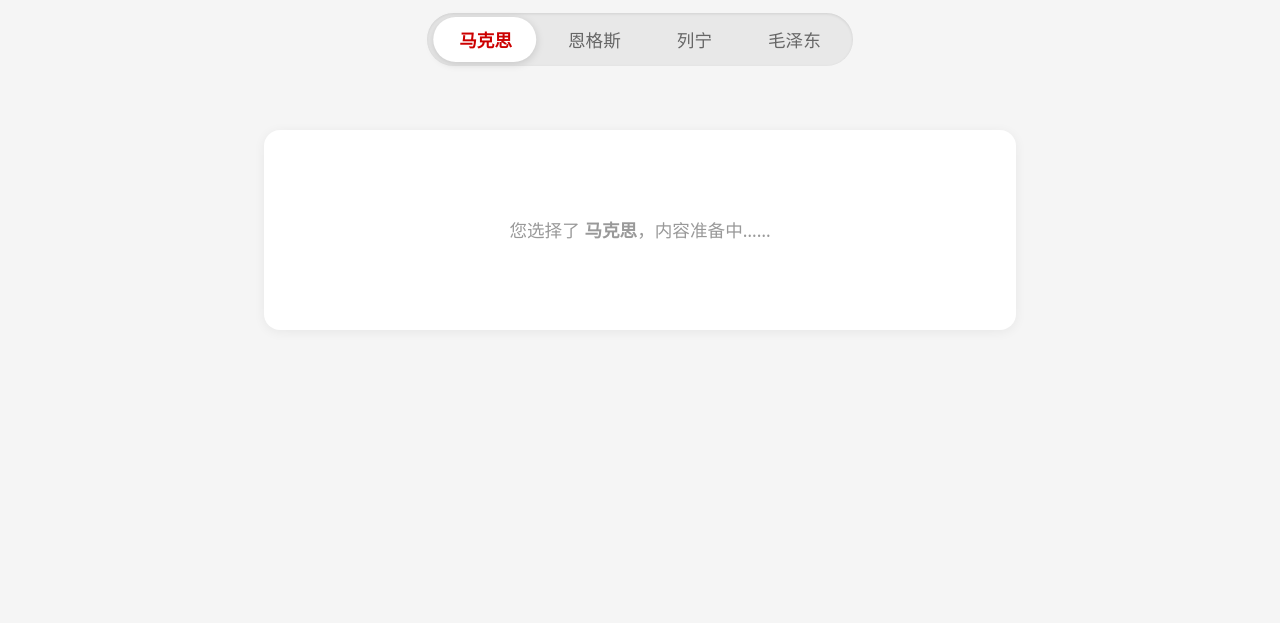
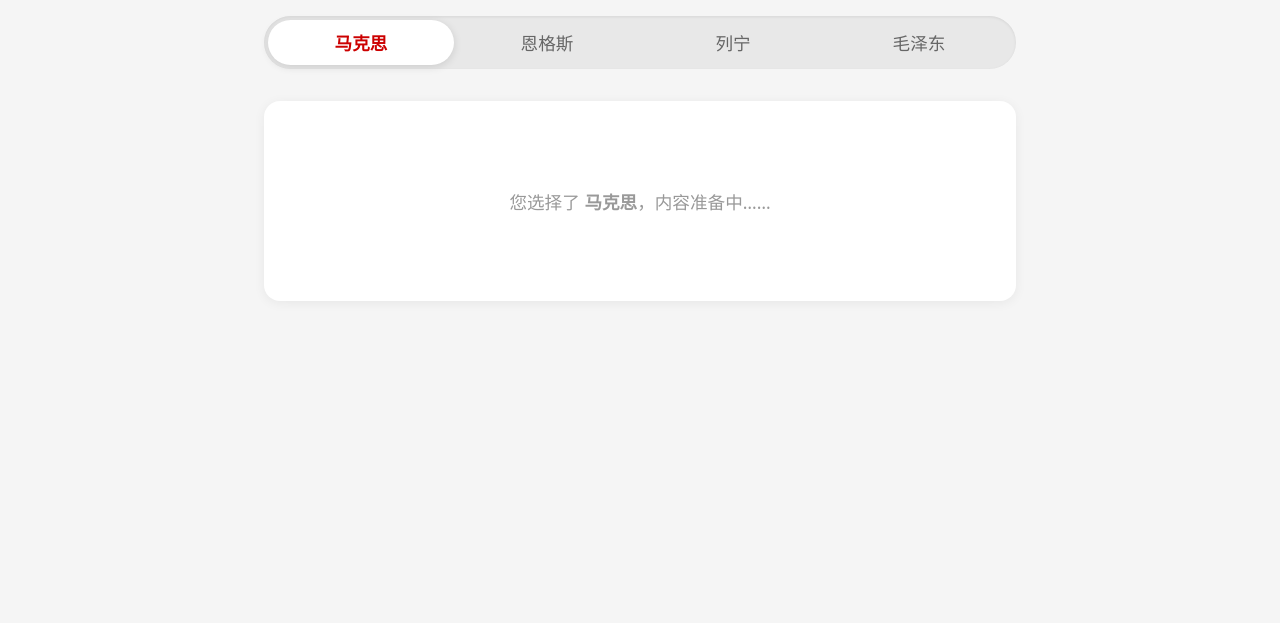
Before and after one commit to WiseGuLi/Web_MLMZY, a plain HTML site: page library/index.html in a window 1280 px wide. Shown: the part 177-800 px from the top of the page. Drawn offline with Linux system fonts and the light colour scheme.

Commit message:
Update index.html

```diff
--- a/library/index.html
+++ b/library/index.html
@@ -5,7 +5,7 @@
     <meta name="viewport" content="width=device-width, initial-scale=1.0">
     <title>GuLi 马列毛主义学习站</title>
     <style>
-        /* 全局重置（不影响顶部栏） */
+        /* 全局重置 */
         * {
             margin: 0;
             padding: 0;
@@ -14,16 +14,16 @@
 
         body {
             font-family: system-ui, -apple-system, 'Segoe UI', Roboto, sans-serif;
-            background: #f5f5f5;
+            background: #f5f5f5;  /* 与顶栏背景一致 */
             min-height: 100vh;
+            color: #222;
         }
 
-        /* ----- 文库页面主体内容 ----- */
+        /* ----- 文库页面主体容器 ----- */
         .library-container {
             max-width: 800px;
             margin: 2rem auto;
             padding: 0 1.5rem;
-            text-align: center;
         }
 
         /* “文库”大标题 */
@@ -31,101 +31,99 @@
             font-size: 2.8rem;
             font-weight: 700;
             color: #222;
-            margin-bottom: 1.8rem;
-            letter-spacing: 2px;
+            text-align: center;
+            margin-bottom: 2rem;
+            letter-spacing: 1px;
         }
 
-        /* ----- 胶囊选择器（分段控制器） ----- */
+        /* ----- 胶囊选择器（修复定位） ----- */
         .segmented-control {
             position: relative;
-            display: inline-flex;
+            display: flex;
             background: #e8e8e8;
             border-radius: 40px;
             padding: 4px;
-            box-shadow: inset 0 1px 3px rgba(0,0,0,0.1);
+            box-shadow: inset 0 1px 3px rgba(0,0,0,0.08);
             margin-bottom: 2rem;
             user-select: none;
+            /* 确保相对定位，供滑块绝对定位 */
         }
 
         .segmented-control input {
-            display: none; /* 隐藏单选框 */
+            display: none; /* 隐藏原生 radio */
         }
 
         .segmented-control label {
-            padding: 10px 28px;
+            flex: 1;                     /* 均分宽度 */
+            padding: 10px 0;
+            text-align: center;
             font-size: 1.1rem;
             font-weight: 500;
-            color: #555;
+            color: #666;
             cursor: pointer;
             border-radius: 30px;
-            transition: color 0.25s ease;
+            transition: color 0.2s ease;
             z-index: 2;
             position: relative;
             white-space: nowrap;
         }
 
-        /* 滑块（背景胶囊） */
+        /* 滑块（白色胶囊背景） */
         .segmented-control .slider {
             position: absolute;
             top: 4px;
-            left: 4px;
-            width: calc(25% - 4px); /* 四个选项各占 25% 宽度，减去 padding */
+            left: 4px;          /* 初始占位，JS 动态设置 */
             height: calc(100% - 8px);
             background: white;
             border-radius: 30px;
-            box-shadow: 0 2px 8px rgba(0,0,0,0.15);
-            transition: transform 0.3s cubic-bezier(0.34, 1.56, 0.64, 1);
+            box-shadow: 0 2px 8px rgba(0,0,0,0.12);
+            transition: left 0.25s ease, width 0.25s ease;
             z-index: 1;
+            pointer-events: none; /* 让点击穿透 */
         }
 
-        /* 选中状态文字颜色 */
+        /* 选中状态文字变红 */
         .segmented-control input:checked + label {
-            color: #cc0000; /* 红色 */
+            color: #cc0000;
             font-weight: 600;
         }
 
-        /* 未选中时文字稍暗 */
-        .segmented-control label:not(:checked) {
-            color: #666;
-        }
-
-        /* 下方内容占位 */
+        /* 下方内容卡片 */
         .library-content {
-            margin-top: 2rem;
-            padding: 2rem;
             background: white;
             border-radius: 16px;
             box-shadow: 0 2px 12px rgba(0,0,0,0.06);
-            color: #999;
-            font-size: 1.1rem;
+            padding: 2rem;
             min-height: 200px;
             display: flex;
             align-items: center;
             justify-content: center;
+            color: #999;
+            font-size: 1.1rem;
+            text-align: center;
         }
 
-        /* 响应式小屏调整 */
+        /* 响应式 */
         @media (max-width: 600px) {
             .library-title {
                 font-size: 2rem;
             }
             .segmented-control label {
-                padding: 8px 16px;
                 font-size: 0.95rem;
+                padding: 8px 0;
             }
         }
     </style>
 </head>
 <body>
 
-    <!-- ===== 顶部导航栏占位（由 fetch 加载） ===== -->
+    <!-- ===== 顶部导航栏占位 ===== -->
     <div id="nav-placeholder"></div>
 
     <!-- ===== 文库页面主体 ===== -->
     <main class="library-container">
         <h1 class="library-title">文库</h1>
 
-        <!-- 胶囊选择器（四个选项） -->
         <div class="segmented-control" id="segmentedControl">
             <span class="slider" id="slider"></span> <!-- 滑块 -->
 
@@ -142,82 +140,75 @@
             <label for="author-mao">毛泽东</label>
         </div>
 
-        <!-- 下方内容区域（目前空） -->
         <div class="library-content" id="libraryContent">
             <span>请选择一位作者，内容即将呈现…</span>
         </div>
     </main>
 
     <!-- ========================================================= -->
-    <!-- 加载导航栏（nav.html） -->
+    <!-- 加载导航栏 -->
     <script>
         fetch('/components/nav.html')
             .then(response => response.text())
             .then(data => {
                 document.getElementById('nav-placeholder').innerHTML = data;
-                // 导航栏加载完成后，确保其中的手机检测脚本也执行（它本身是自执行的）
             })
             .catch(error => console.error('导航栏加载失败:', error));
     </script>
 
-    <!-- 胶囊滑动动画控制（纯 JS 更新滑块位置） -->
+    <!-- 胶囊滑块精确定位 + 内容切换 -->
     <script>
         (function() {
             const control = document.getElementById('segmentedControl');
             const slider = document.getElementById('slider');
             const radios = control.querySelectorAll('input[type="radio"]');
+            const labels = control.querySelectorAll('label');
+            const contentDiv = document.getElementById('libraryContent');
 
             function updateSlider() {
-                // 找到当前选中的 radio
+                // 找到当前选中的 radio 索引
                 let checkedIndex = 0;
-                radios.forEach((radio, index) => {
-                    if (radio.checked) checkedIndex = index;
+                radios.forEach((radio, idx) => {
+                    if (radio.checked) checkedIndex = idx;
                 });
 
-                // 计算滑块 left 位置：每个 label 的宽度是均匀的，但为了精准，我们使用百分比
-                // 滑块宽度为 (100% - 8px) / 4，但实际宽度由父容器决定，我们使用 transform: translateX
-                const totalLabels = radios.length;
-                const percent = (checkedIndex / totalLabels) * 100;
-                // 滑块本身宽度为 (100% - 4px) 除以总数，但我们通过左右移动，滑块宽度固定为容器的 1/4 左右
-                // 更简单：直接设置 left 为百分比，滑块宽度由 CSS 固定为 25% 减去间距
-                // 但我们的 slider 宽度是 calc(25% - 4px)，left 需要计算
-                // 我们可以用 transform: translateX( 索引 * (宽度 + 间距) )
-                // 但是更稳健：直接设置 left 百分比
-                // 因为 label 宽度均分，每个 label 宽度为 25%，滑块宽度约为 25% - 4px，所以 left 从 0 开始，每个步进约 25%
-                // 注意考虑 padding，但实际布局中 label 宽度自适应，但父容器 flex 布局，所以 label 均分宽度
-                // 为了更精准，我们用 JS 计算实际宽度
-                // 简单方案：使用 transform: translateX
-                const containerWidth = control.offsetWidth;
-                const labelWidth = containerWidth / totalLabels; // 每个 label 平均宽度
-                const sliderWidth = slider.offsetWidth;
-                // 滑块左起始位置： 索引 * labelWidth + (labelWidth - sliderWidth)/2
-                const leftPos = checkedIndex * labelWidth + (labelWidth - sliderWidth) / 2;
-                slider.style.transform = `translateX(${leftPos}px)`;
+                // 获取对应的 label 元素
+                const targetLabel = labels[checkedIndex];
+                if (!targetLabel) return;
+
+                // 获取 label 相对于控制器的位置
+                const controlRect = control.getBoundingClientRect();
+                const labelRect = targetLabel.getBoundingClientRect();
+
+                // 计算 left 和 width（相对于控制器的 padding）
+                const left = labelRect.left - controlRect.left;
+                const width = labelRect.width;
+
+                // 应用滑块位置（需考虑控制器的 padding，但 labelRect 已包含 padding 内的位置）
+                slider.style.left = left + 'px';
+                slider.style.width = width + 'px';
             }
 
             // 初始化
             updateSlider();
 
-            // 监听窗口变化重新计算位置
-            window.addEventListener('resize', updateSlider);
-
-            // 监听 radio 点击事件，更新滑块
+            // 监听 radio change 事件
             radios.forEach(radio => {
                 radio.addEventListener('change', function() {
                     updateSlider();
-                    // 同时更新下方内容（暂时只做占位变化，后续可扩展）
-                    const content = document.getElementById('libraryContent');
+                    // 更新下方内容（占位）
                     const author = this.value;
-                    content.innerHTML = `<span>您选择了 <strong>${author}</strong>，内容准备中……</span>`;
+                    contentDiv.innerHTML = `<span>您选择了 <strong>${author}</strong>，内容准备中……</span>`;
                 });
             });
 
-            // 初始显示内容为马克思（默认选中）
-            // 但由于默认 checked 是 Marx，触发一次内容更新
+            // 窗口尺寸变化时重新计算（例如缩放或旋转屏幕）
+            window.addEventListener('resize', updateSlider);
+
+            // 初始显示默认选中内容（马克思）
             const defaultChecked = document.querySelector('input[name="author"]:checked');
             if (defaultChecked) {
-                const content = document.getElementById('libraryContent');
-                content.innerHTML = `<span>您选择了 <strong>${defaultChecked.value}</strong>，内容准备中……</span>`;
+                contentDiv.innerHTML = `<span>您选择了 <strong>${defaultChecked.value}</strong>，内容准备中……</span>`;
             }
         })();
     </script>
```
